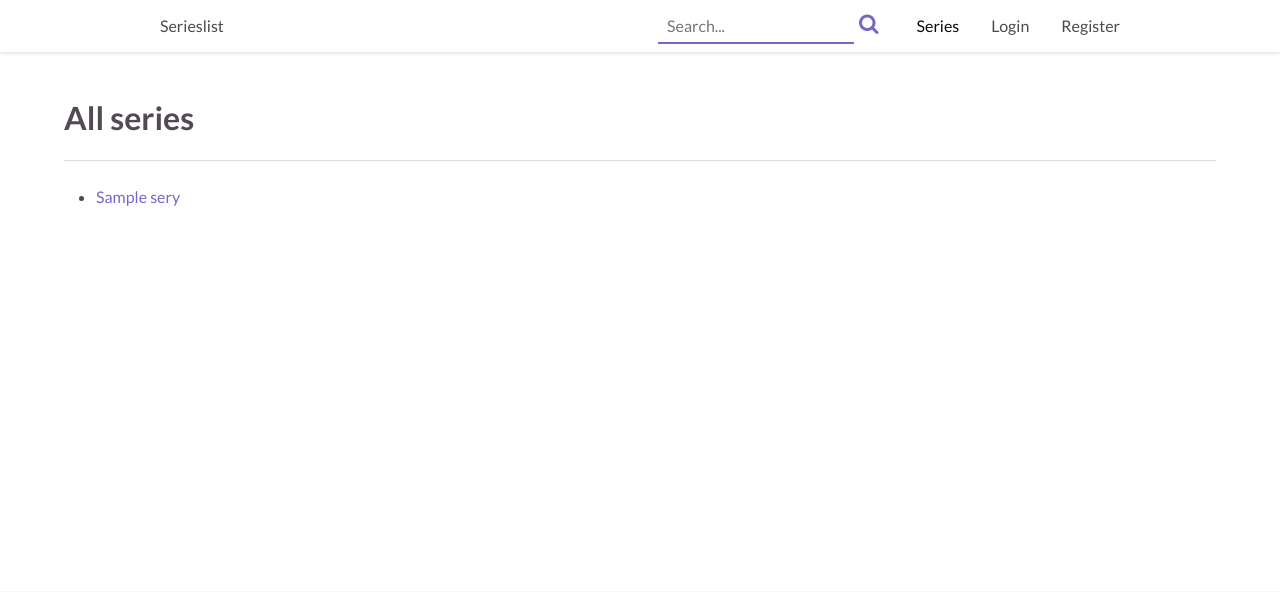
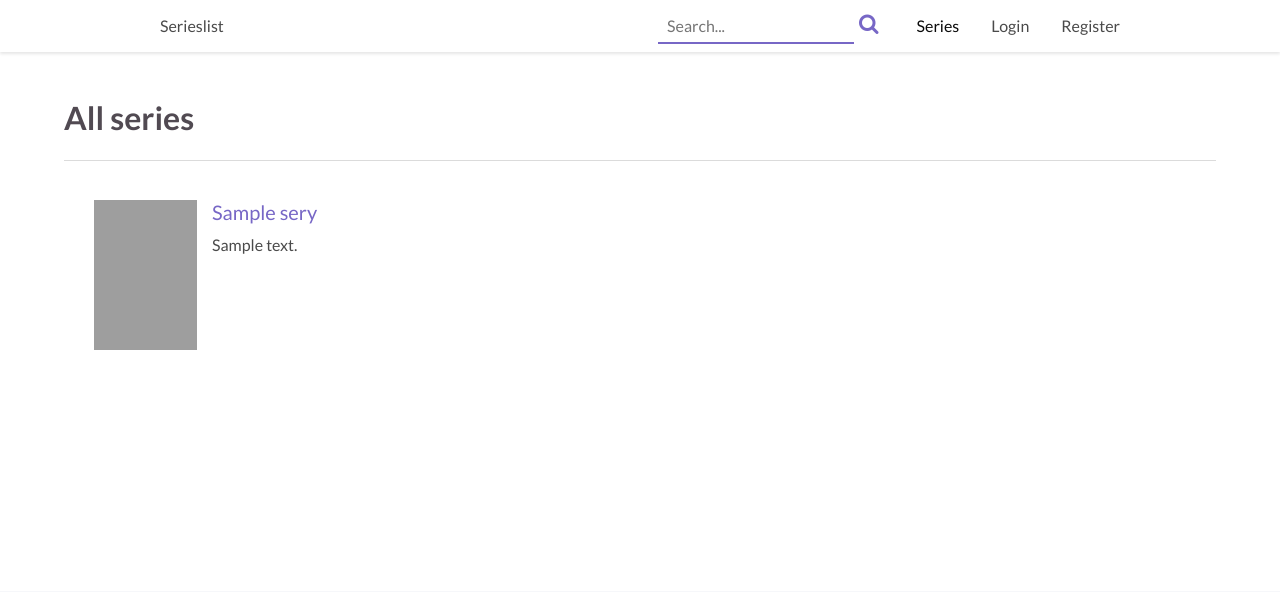
Before and after one commit to JoosepAlviste/serieslist, a Laravel app: page /series in a window 1280 px wide. Shown: the top 592 px of the page. Run offline with Laravel 8, Linux system fonts and the light colour scheme; tables that the repository leaves empty hold one stand-in row (values such as "Sample post"); settings files or empty folders that the repository lacks are supplied; parts of the project's set-up code (start-up, migrations or seed data) failed here and were passed over; grey boxes are pictures that could not be loaded.

Commit message:
Improve layouts, styles

```diff
--- a/resources/assets/sass/app.sass
+++ b/resources/assets/sass/app.sass
@@ -77,6 +77,19 @@
 .mb-1
   margin-bottom: 1em
 
+.image
+
+  &.is-103x150
+    height: 150px
+    width: 103px
+
+  &.is-182x268
+    height: 268px
+    width: 182px
+  //@each $dimension in $image-dimensions
+  //  &.is-#{$dimension}x#{$dimension}
+  //    height: $dimension * 1px
+  //    width: $dimension * 1px
 
 
 // Show episode page
@@ -93,8 +106,40 @@
     padding-bottom: 13rem
     padding-top: 5rem
 
+.series-list__page-title
+  display: flex
+  justify-content: space-between
+
 .series-list__container
   margin-top: -8em
+
+ul.series-list
+  list-style: none
+  margin-left: 0
+
+.series-list__element
+  padding: 15px 30px
+
+.series-list__element:not(:last-child)::after
+  display: block
+  content: ""
+  border-bottom: 1px solid lightgrey
+  width: 90%
+  margin: 30px auto 0 auto
+
+.series-list__element-container
+  display: flex
+
+.series-list__poster
+  img
+    height: 150px
+
+.series-list__content-container
+  padding-left: 15px
+
+.series-list
+  .series-list__title
+    margin-bottom: .5rem
 
 
 // Search
--- a/resources/views/series/index.blade.php
+++ b/resources/views/series/index.blade.php
@@ -5,25 +5,25 @@
     <div class="section">
         <div class="container">
 
-            <h1 class="title">All series</h1>
-            <hr>
-
-            <div class="content">
-                <ul>
-                    @foreach ($series as $oneSeries)
-                        <li>
-                            <a href="{{ $oneSeries->path() }}">
-                                {{ $oneSeries->title }}
-                            </a>
-                        </li>
-                    @endforeach
-                </ul>
+            <h1 class="title series-list__page-title">
+                All series
 
                 @can('create', \App\Models\Series::class)
                     <a href="/series/create" class="button is-primary">
                         Add a new series
                     </a>
                 @endcan
+
+            </h1>
+            <hr>
+
+            <div class="columns">
+                <ul class="series-list column is-two-thirds">
+                    {{-- TODO: Move this to a series-list-element partial for better stuffs --}}
+                    @foreach ($series as $oneSeries)
+                        @include('series.partials.one-series', ['series' => $oneSeries])
+                    @endforeach
+                </ul>
             </div>
 
         </div>
--- /dev/null
+++ b/resources/views/series/partials/one-series.blade.php
@@ -0,0 +1,25 @@
+<li class="series-list__element">
+
+    <div class="series-list__element-container">
+
+        <div class="series-list__poster">
+            <a href="{{ $series->path() }}">
+                @include('series.partials.poster-thumbnail', ['series' => $series])
+            </a>
+        </div>
+
+        <div class="series-list__content-container">
+
+            <h3 class="subtitle series-list__title">
+                <a href="{{ $series->path() }}">
+                    {{ $series->title }}
+                </a>
+            </h3>
+
+            <p>{{ $series->description }}</p>
+
+        </div>
+
+    </div>
+
+</li>
--- /dev/null
+++ b/resources/views/series/partials/poster-thumbnail.blade.php
@@ -0,0 +1,7 @@
+<figure class="image is-103x150">
+    @if ($series->poster)
+        <img src="{{ asset('uploads/images/' . $series->poster . '-poster-small.png') }}" alt="">
+    @else
+        <img src="{{ asset('images/placeholder_poster_small.png') }}" alt="">
+    @endif
+</figure>
--- a/resources/views/series/show.blade.php
+++ b/resources/views/series/show.blade.php
@@ -7,11 +7,7 @@
 
             <div class="columns">
                 <div class="column is-narrow">
-                    @if ($series->poster)
-                        <img src="{{ asset('uploads/images/' . $series->poster . '-poster-small.png') }}" alt="">
-                    @else
-                        <img src="{{ asset('images/placeholder_poster_small.png') }}" alt="">
-                    @endif
+                    @include('series.partials.poster-small')
                 </div>
 
                 <div class="column">
```
Also changed, not shown: resources/views/series/partials/poster-small.blade.php (added, +7 -0 lines), public/css/app.css.
